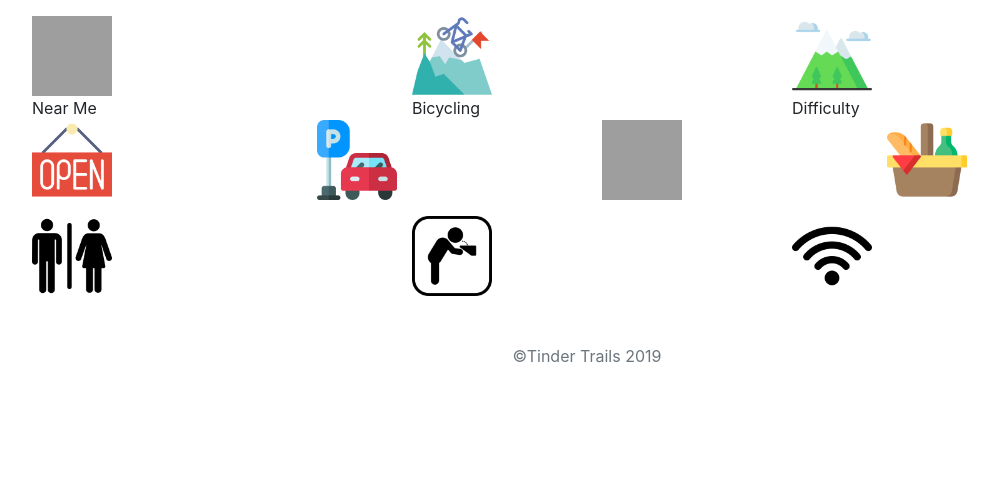
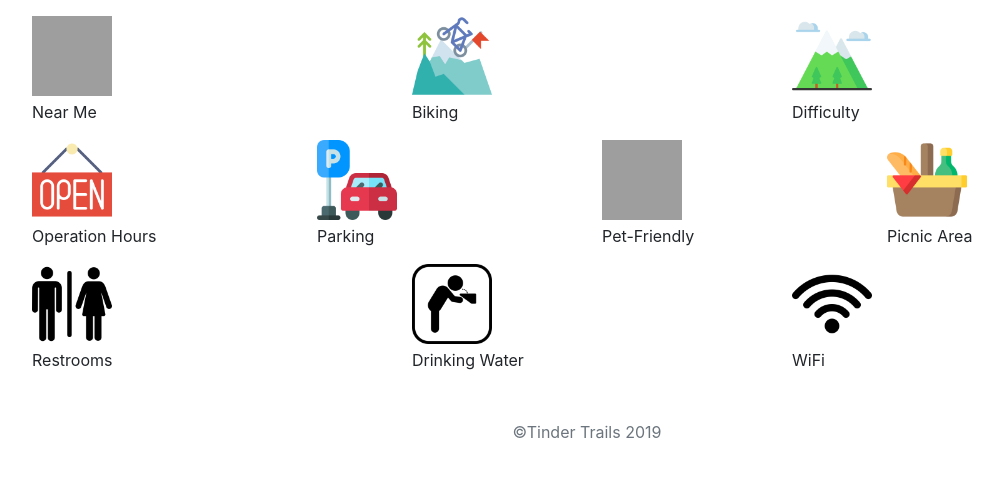
Before and after one commit to wanfangchou/tinker-project, a Django app: page / in a window 1280 px wide. Shown: the part 76-554 px from the top of the page, without its empty margins (53-1056 px from the left). Run offline with Django 3.2, Linux system fonts and the light colour scheme; some libraries are stand-ins or nearby versions; grey boxes are pictures that could not be loaded.

Commit message:
Added description below icons on homepage

```diff
--- a/filters/templates/filters/home.html
+++ b/filters/templates/filters/home.html
@@ -21,7 +21,7 @@
   </div>
 </div>
 
-<div class="row">
+<div class="row pt-1">
   <div class="col-4">
     <a class="icon-item icon-link">
     Near Me
@@ -29,7 +29,7 @@
   </div>
   <div class="col-4">
     <a class="icon-item icon-link">
-    Bicycling
+    Biking
     </a>
   </div>
   <div class="col-4">
@@ -39,7 +39,7 @@
   </div>
 </div>
 
-<div class="row pt-6">
+<div class="row pt-3">
   <div class="col-3">
     <a class="icon-item icon-link" href="http://agis.maps.arcgis.com/apps/webappviewer/index.html?id=0d2dbe2ce2144e069bae6d91174b375c">
       <img src="{% static 'open.png' %}" height="80" width="80">
@@ -62,6 +62,29 @@
   </div>
 </div>
 
+<div class="row pt-1">
+  <div class="col-3">
+    <a class="icon-item icon-link">
+    Operation Hours
+    </a>
+  </div>
+  <div class="col-3">
+    <a class="icon-item icon-link">
+    Parking
+    </a>
+  </div>
+  <div class="col-3">
+    <a class="icon-item icon-link">
+    Pet-Friendly
+    </a>
+  </div>
+  <div class="col-3">
+    <a class="icon-item icon-link">
+    Picnic Area
+    </a>
+  </div>
+</div>
+
 <div class="row pt-3">
   <div class="col-4">
     <a class="icon-item icon-link" href="http://agis.maps.arcgis.com/apps/webappviewer/index.html?id=0d2dbe2ce2144e069bae6d91174b375c">
@@ -80,4 +103,22 @@
   </div>
 </div>
 
+<div class="row pt-1">
+  <div class="col-4">
+    <a class="icon-item icon-link">
+    Restrooms
+    </a>
+  </div>
+  <div class="col-4">
+    <a class="icon-item icon-link">
+    Drinking Water
+    </a>
+  </div>
+  <div class="col-4">
+    <a class="icon-item icon-link">
+    WiFi
+    </a>
+  </div>
+</div>
+
 {% endblock %}
```
